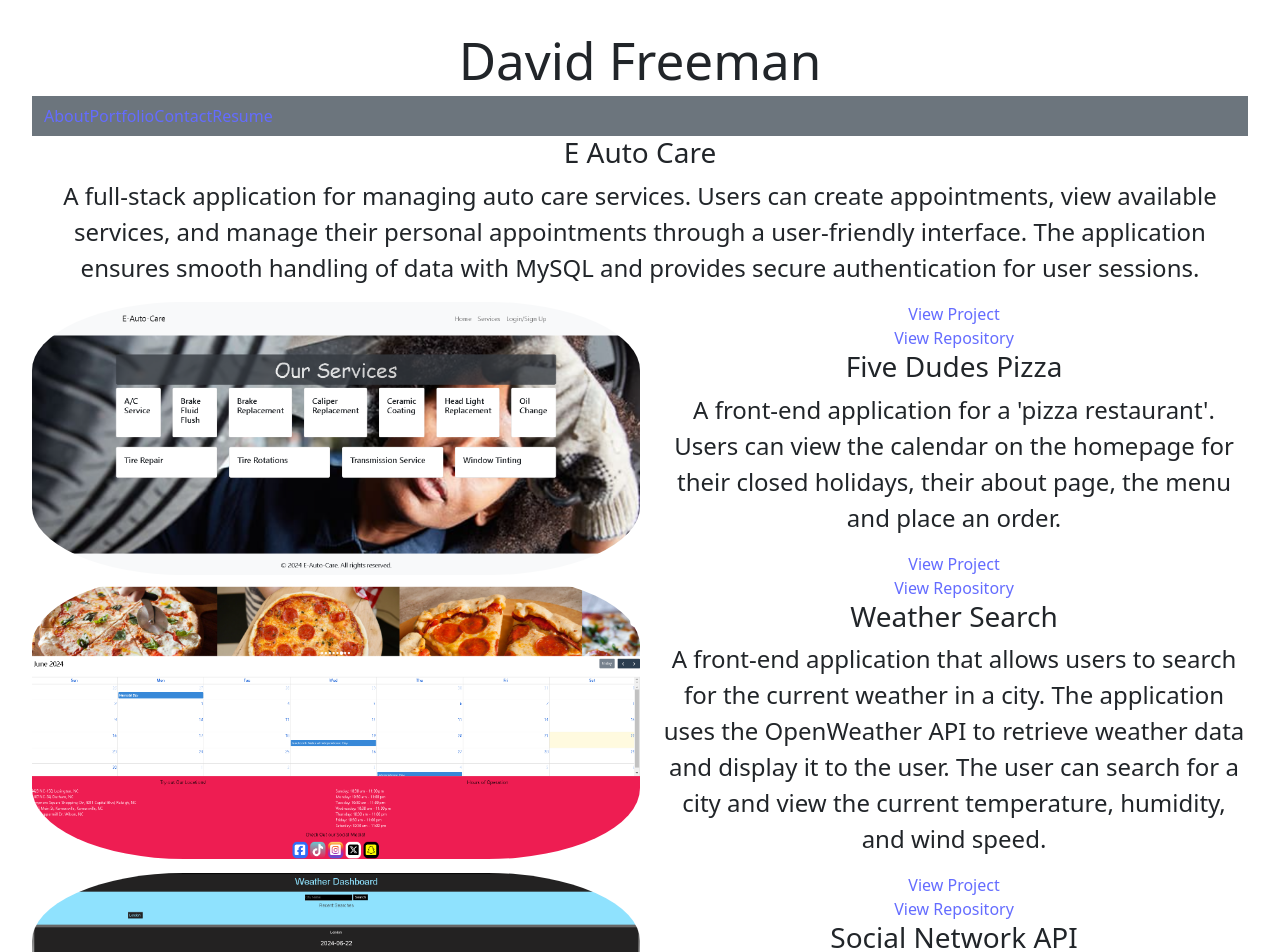
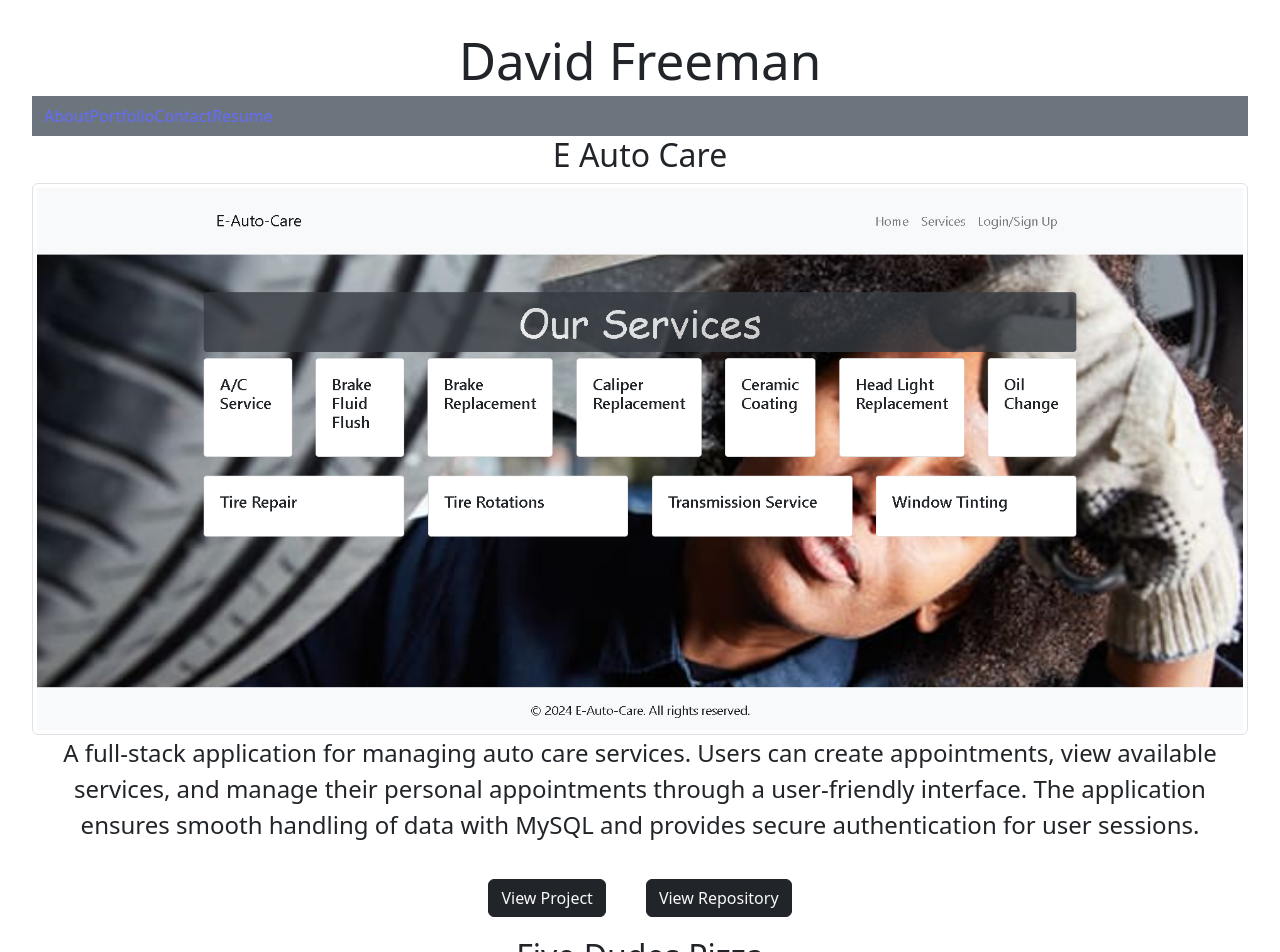
Before and after one commit to dfreeman3102/portfolio-dmf, a React (Vite) app: page /portfolio in a window 1280 px wide. Shown: the top 952 px of the page. Built offline with nearby package versions, Linux system fonts and the light colour scheme.

Commit message:
added style to the projects section

```diff
--- a/src/components/Project.jsx
+++ b/src/components/Project.jsx
@@ -1,3 +1,4 @@
+import '../styles/project.css';
 export default function Project() {
     const projectInfo = [
         {
@@ -10,7 +11,7 @@ export default function Project() {
         },
         {
           title: "Five Dudes Pizza",
-          description: "A front-end application for a 'pizza restaurant'. Users can view the calendar on the homepage for their closed holidays, their about page, the menu and place an order.",
+          description: "A front-end application for a 'pizza restaurant'. Users can view the menu, add items to their cart, and place an order through a user-friendly interface. The application ensures smooth handling of data with local storage and provides a seamless user experience.",
           imageUrl: "./images/five-dudes-pizza.png",
           projectUrl: "https://dfreeman3102.github.io/five-dudes-pizza/",
           repoUrl: "https://github.com/dfreeman3102/five-dudes-pizza",
@@ -49,14 +50,14 @@ export default function Project() {
           {projectInfo.map((project, index) => (
             <div key={index}>
               <h3>{project.title}</h3>
+              <img src={project.imageUrl} className='img-thumbnail' alt={project.title} />
               <p>{project.description}</p>
-              <img src={project.imageUrl} alt={project.title} />
-              <div>
-                <a href={project.projectUrl}>View Project</a>
-              </div>
-              <div>
-                <a href={project.repoUrl}>View Repository</a>
-              </div>
+              <button className='btn btn-dark'>
+                <a className='link-light' href={project.projectUrl}>View Project</a>
+              </button>
+              <button className='btn btn-dark'>
+                <a className='link-light' href={project.repoUrl}>View Repository</a>
+              </button>
             </div>
           ))}
         </div>
--- a/src/styles/about.css
+++ b/src/styles/about.css
@@ -1,4 +1,4 @@
-img{
+.img-fluid{
     width: 50%;
     border-radius: 25%;
     float: left;
@@ -16,7 +16,7 @@ h2{
 }
 
 @media screen and (max-width: 375px){
-    img{
+    .img-fluid{
         width: 100%;
         border-radius: 25%;
     }
--- /dev/null
+++ b/src/styles/project.css
@@ -0,0 +1,14 @@
+.img-thumbnail {
+    width: 100%;
+    margin-right: 20px;
+}
+h3{
+    font-size: 2rem;
+}
+p{
+    font-size: 1.5rem;
+}
+button{
+    font-size: 1.5rem;
+    margin: 20px;
+}
```
